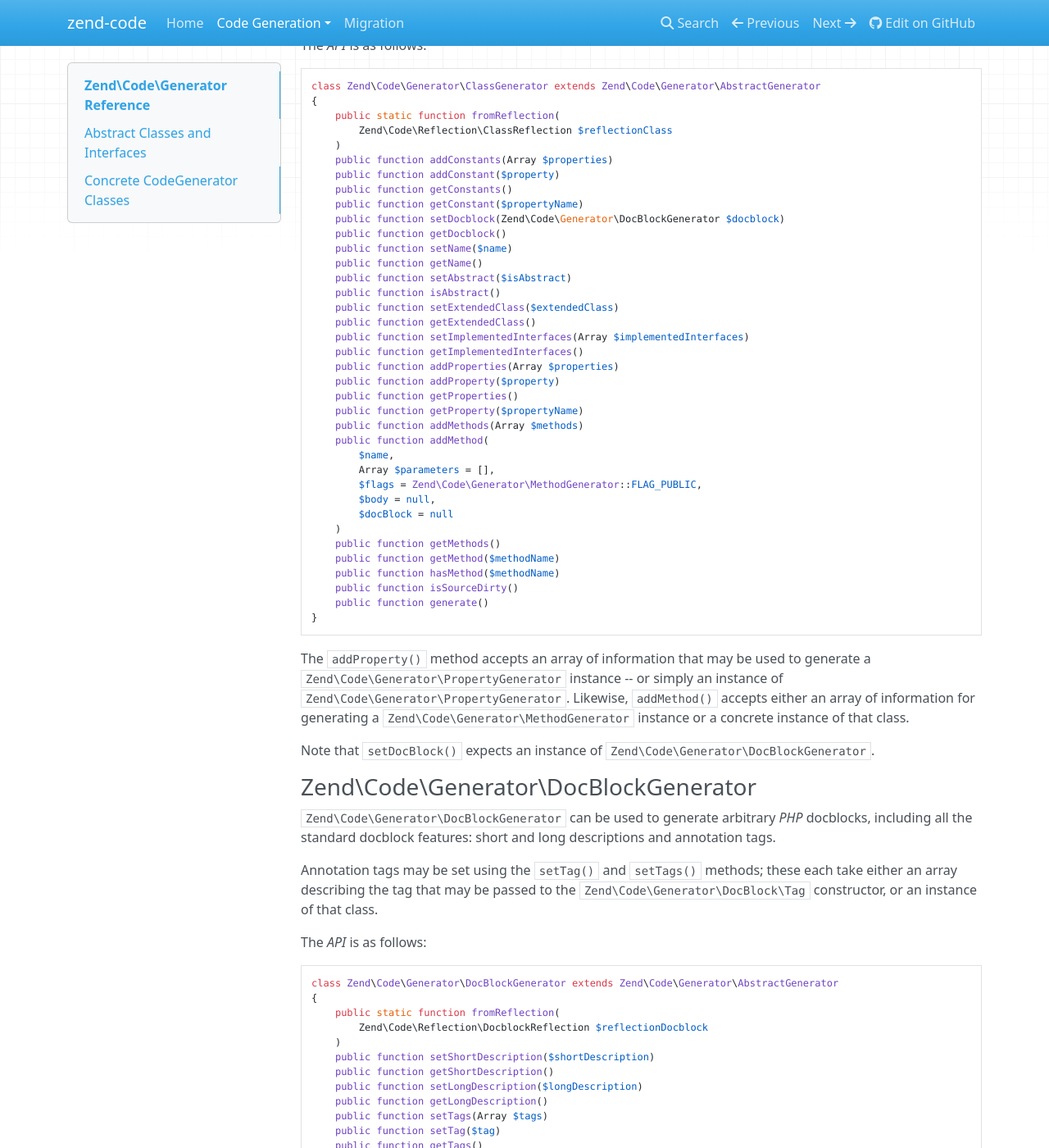
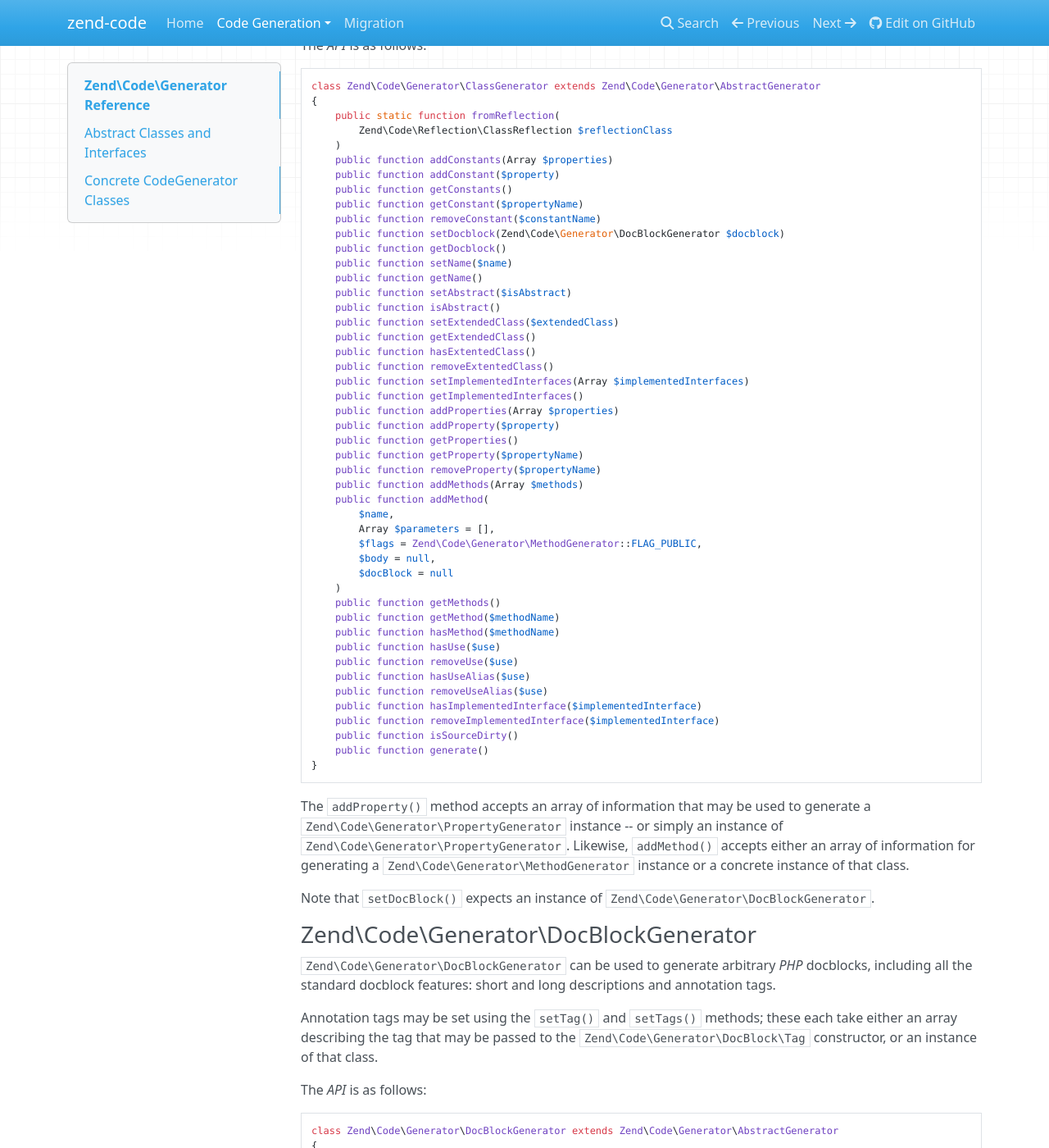
Before and after one commit to laminas/laminas-code, an MkDocs documentation site: the page built from doc/book/generator/reference.md, in a window 1280 px wide and 1400 px high, scrolled down 1820 px. Shown: the whole window at 82% size. Built offline with MkDocs 1.6.1, drawn with Linux system fonts in a browser that asks for light colours; nearby versions of some CDN libraries; old or Windows-style settings are respelled for this version of MkDocs.

Commit message:
mention added methods in docs

```diff
--- a/doc/book/generator/reference.md
+++ b/doc/book/generator/reference.md
@@ -104,6 +104,7 @@ class Zend\Code\Generator\ClassGenerator extends Zend\Code\Generator\AbstractGen
     public function addConstant($property)
     public function getConstants()
     public function getConstant($propertyName)
+    public function removeConstant($constantName)
     public function setDocblock(Zend\Code\Generator\DocBlockGenerator $docblock)
     public function getDocblock()
     public function setName($name)
@@ -112,12 +113,15 @@ class Zend\Code\Generator\ClassGenerator extends Zend\Code\Generator\AbstractGen
     public function isAbstract()
     public function setExtendedClass($extendedClass)
     public function getExtendedClass()
+    public function hasExtentedClass()
+    public function removeExtentedClass()
     public function setImplementedInterfaces(Array $implementedInterfaces)
     public function getImplementedInterfaces()
     public function addProperties(Array $properties)
     public function addProperty($property)
     public function getProperties()
     public function getProperty($propertyName)
+    public function removeProperty($propertyName)
     public function addMethods(Array $methods)
     public function addMethod(
         $name,
@@ -129,6 +133,12 @@ class Zend\Code\Generator\ClassGenerator extends Zend\Code\Generator\AbstractGen
     public function getMethods()
     public function getMethod($methodName)
     public function hasMethod($methodName)
+    public function hasUse($use)
+    public function removeUse($use)
+    public function hasUseAlias($use)
+    public function removeUseAlias($use)
+    public function hasImplementedInterface($implementedInterface)
+    public function removeImplementedInterface($implementedInterface)
     public function isSourceDirty()
     public function generate()
 }
```
